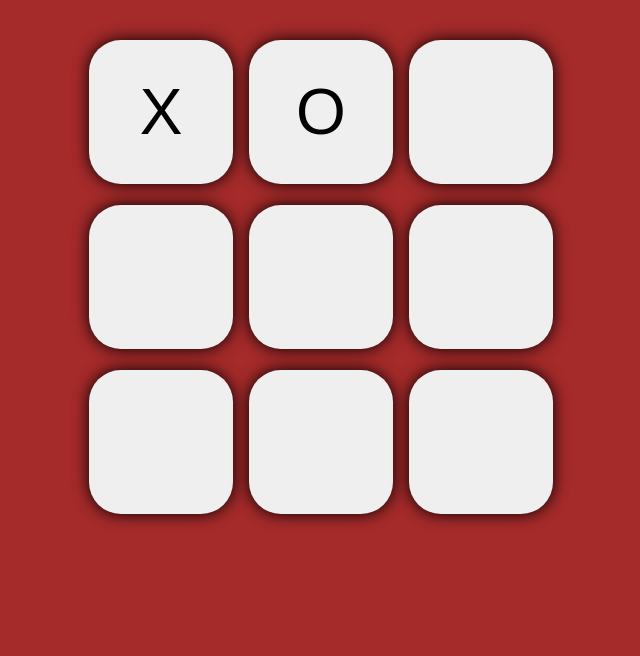
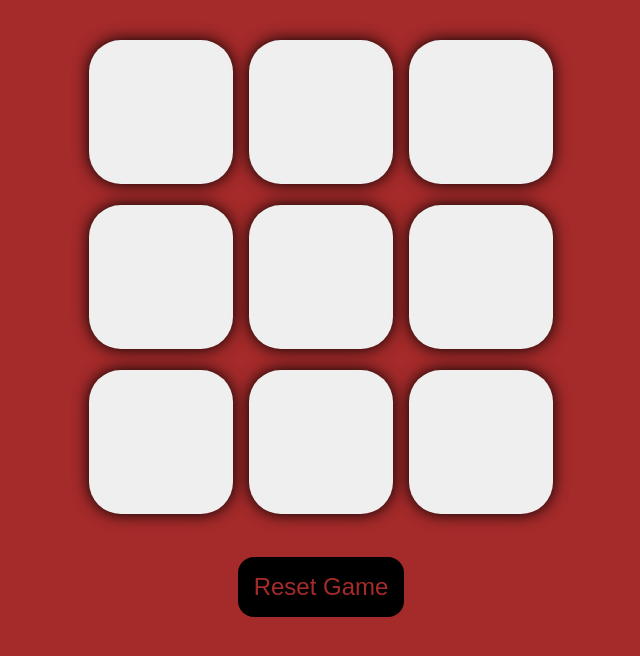
Before and after one commit to nishukundar/Tic_Tac-_Toe_Game, a plain HTML site: page index.html in a window 1280 px wide. Shown: the part 40-696 px from the top of the page, without its empty margins (319-959 px from the left). Drawn offline with Linux system fonts and the light colour scheme.

Commit message:
added reset button

```diff
--- a/index.html
+++ b/index.html
@@ -12,8 +12,8 @@
     </h1>
     <div class="container">
         <div class="game">
-            <button class="box">X</button>
-            <button class="box">O</button>
+            <button class="box"></button>
+            <button class="box"></button>
             <button class="box"></button>
             <button class="box"></button>
             <button class="box"></button>
@@ -23,6 +23,9 @@
             <button class="box"></button>
         </div>
     </div>
+    <button id="reset-btn">
+        Reset Game
+    </button>
 
     <script src="script.js"></script>
 </body>
--- a/style.css
+++ b/style.css
@@ -30,4 +30,16 @@ body{
     box-shadow: 0 0 1rem rgba(0,0,0.1);
     border:none;
     font-size:8vmin;
+    color: brown;
 }
+
+#reset-btn{
+    padding:1rem;
+    font-size: 3vmin;
+    border-radius:2vmin;
+    border:none;
+    background-color: black;
+    color: brown;
+
+
+}
```
